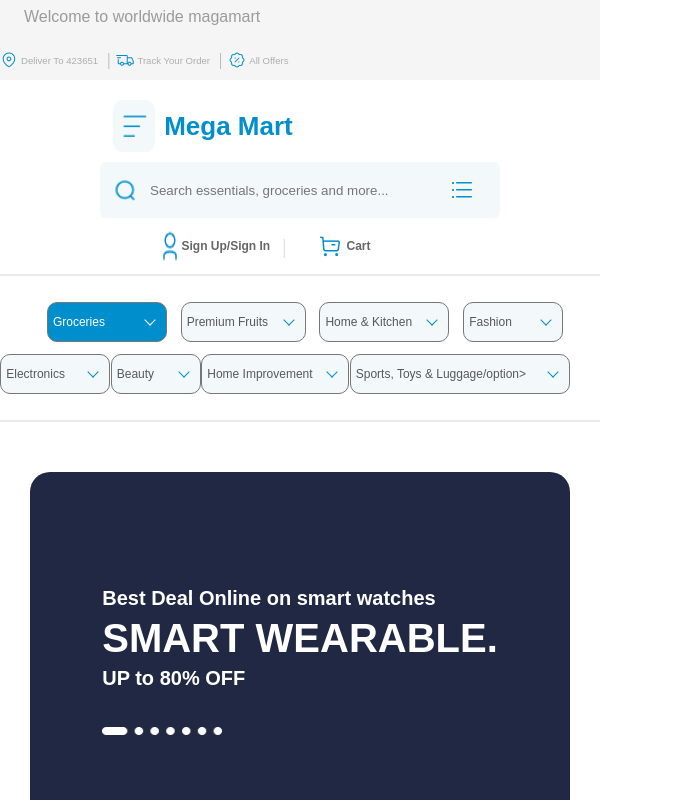
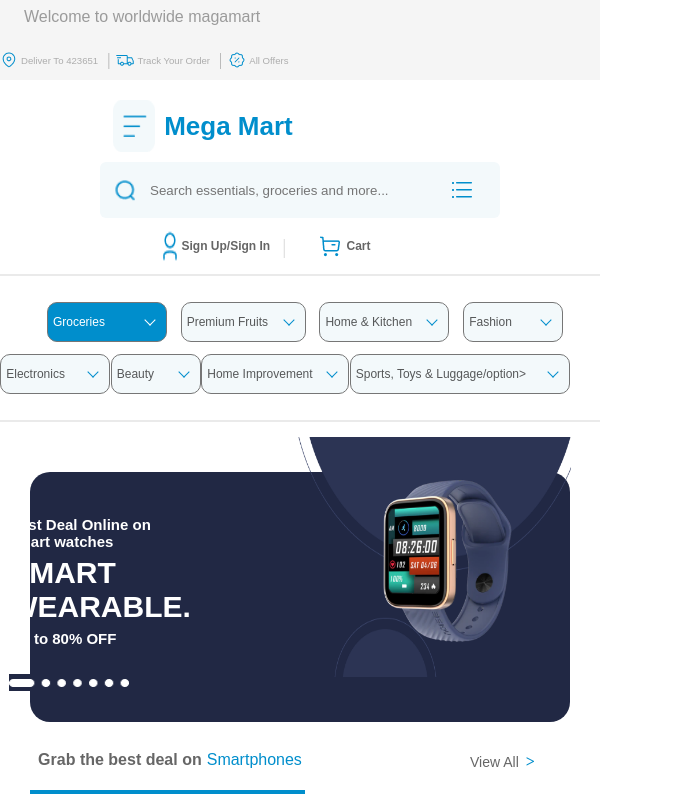
Before and after one commit to Filza548/Figma-Assignment, a plain HTML site: page index.html in a window 600 px wide. Shown: the top 800 px of the page, 691 px wide, since content can reach past the window. Drawn offline with Linux system fonts and the light colour scheme.

Commit message:
A;humdulillah complted

```diff
--- a/style.css
+++ b/style.css
@@ -608,7 +608,7 @@ flex-wrap: wrap;
 .content {
     width: 100%;
     height: auto;
-    background-color: #ffffff;
+    /* background-color: #f70b0b; */
     display: flex;
     align-items: center;
     justify-content: center;
@@ -625,7 +625,7 @@ margin-top: 50px;
     justify-content: center;
     flex-wrap: wrap;
     border-radius: 20px;
-    gap: 10px;
+    gap: 100px;
     /* flex-direction: row; */
     /* padding: 10px; */
 }
@@ -2022,3 +2022,90 @@ margin-top: 50px;
 
 /* <!-- finally Alhumdulillah completed --> */
 /* MEDIA QUERIES */
+
+@media screen and (min-width:600px) {
+    .content{
+        /* background-color: rgb(131, 169, 219); */
+        width: 100%;
+        display: flex;
+        justify-content: center;
+    }
+
+    .content-first{
+        display: flex;
+        flex-wrap: nowrap;
+
+
+
+    }
+
+    .content-left{
+        width: 400px;
+
+    }
+
+    .circle-image{
+        width: 400px;
+    height: 45vh;
+    }
+
+    .circle-image img{
+        width: 100%;
+    height: 100%;
+    }
+
+    .watch-image img{
+        width: 85%;
+        height: 100%;
+
+    }
+
+
+
+}
+
+@media screen and (max-width:600px) {
+
+    .content{
+        width: 100%;
+        display: flex;
+        align-items: center;
+    }
+
+    .content-first{
+        width: 90%;
+        display: flex;
+    justify-content: center;
+
+    }
+
+.content-left{
+    width: 300px;
+    height: 30vh;
+    font-size: 15px;
+
+}
+
+.content-right{
+    margin-top: -80px;
+    width: 300px;
+    height: 30vh;
+    font-size: 15px;
+}
+.circle-image{
+width: 400px;
+height: 30vh;
+}
+
+.circle-image img{
+    width: 70%;
+    height: 100%;
+}
+
+.watch-image{
+    width: 60%;
+    height: 70%;
+
+}
+
+}
```
